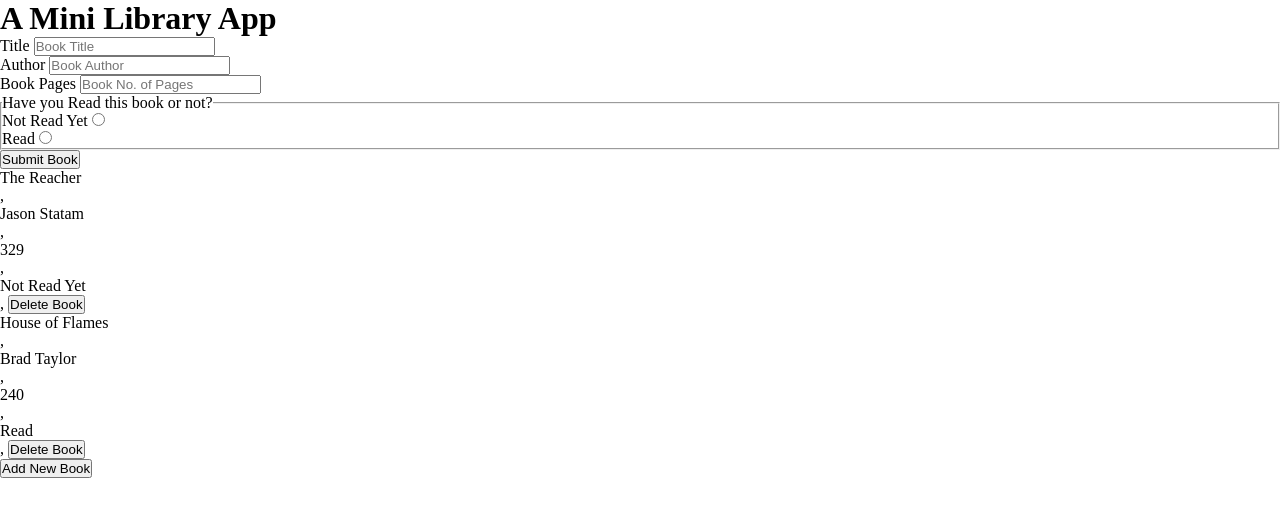
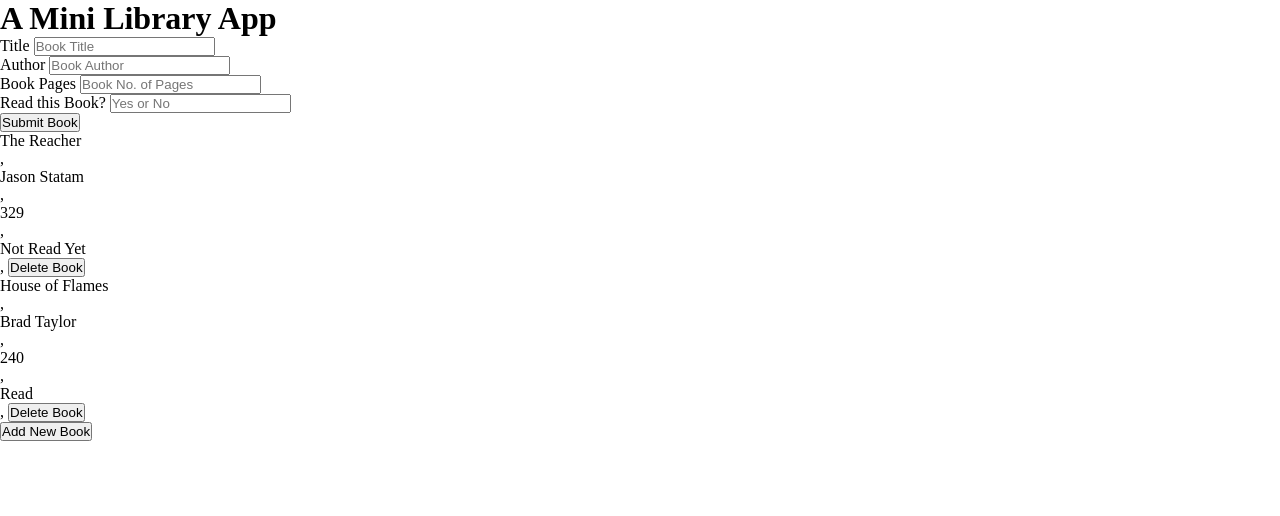
Before and after one commit to AdeBeeY/Library, a plain HTML site: page index.html in a window 1280 px wide. Both pictures are taken after a click on the button "Add New Book". Drawn offline with Linux system fonts and the light colour scheme.

Commit message:
change read input to text for read status button easy toggle

```diff
--- a/index.html
+++ b/index.html
@@ -22,17 +22,11 @@
       <label for="pages">Book Pages</label>
       <input type="number" id="pages" name="Book Pages" placeholder="Book No. of Pages" required>
     </div>
-    <fieldset>
-      <legend>Have you Read this book or not?</legend>
-      <div>
-        <label for="not-read">Not Read Yet</label>
-        <input type="radio" name="read" value="Not Read Yet" id="not-read" required>
-      </div>
-      <div>
-        <label for="read">Read</label>
-        <input type="radio" name="read" value="Read" id="read" required>
-      </div>
-    </fieldset>
+    <div>
+      <label for="read">Read this Book?</label>
+      <input type="text" name="read" id="read" placeholder="Yes or No" required>
+    </div>
+
     <button type="submit" class="js-submit-btn">Submit Book</button>
   </form>
 
```
